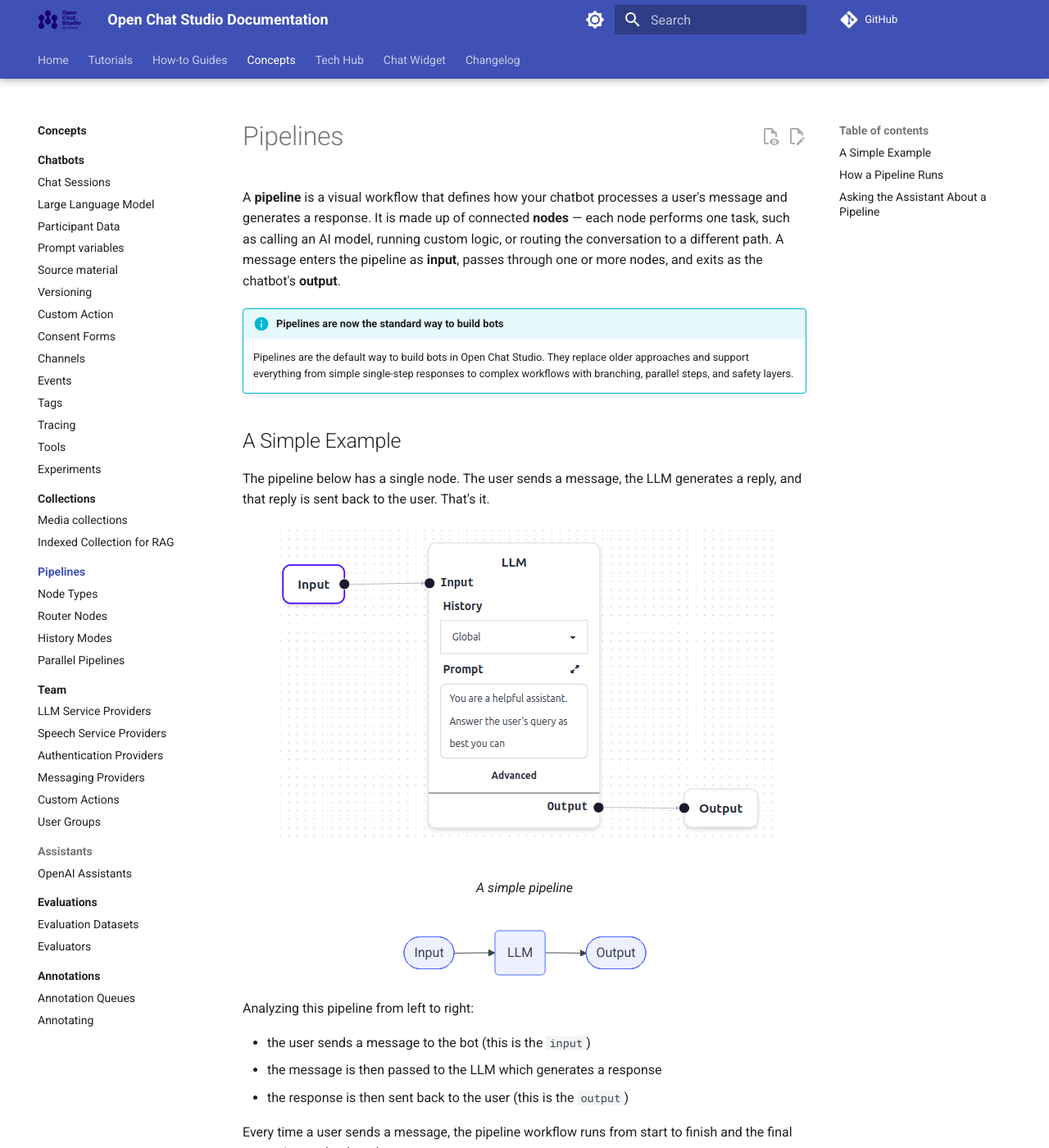
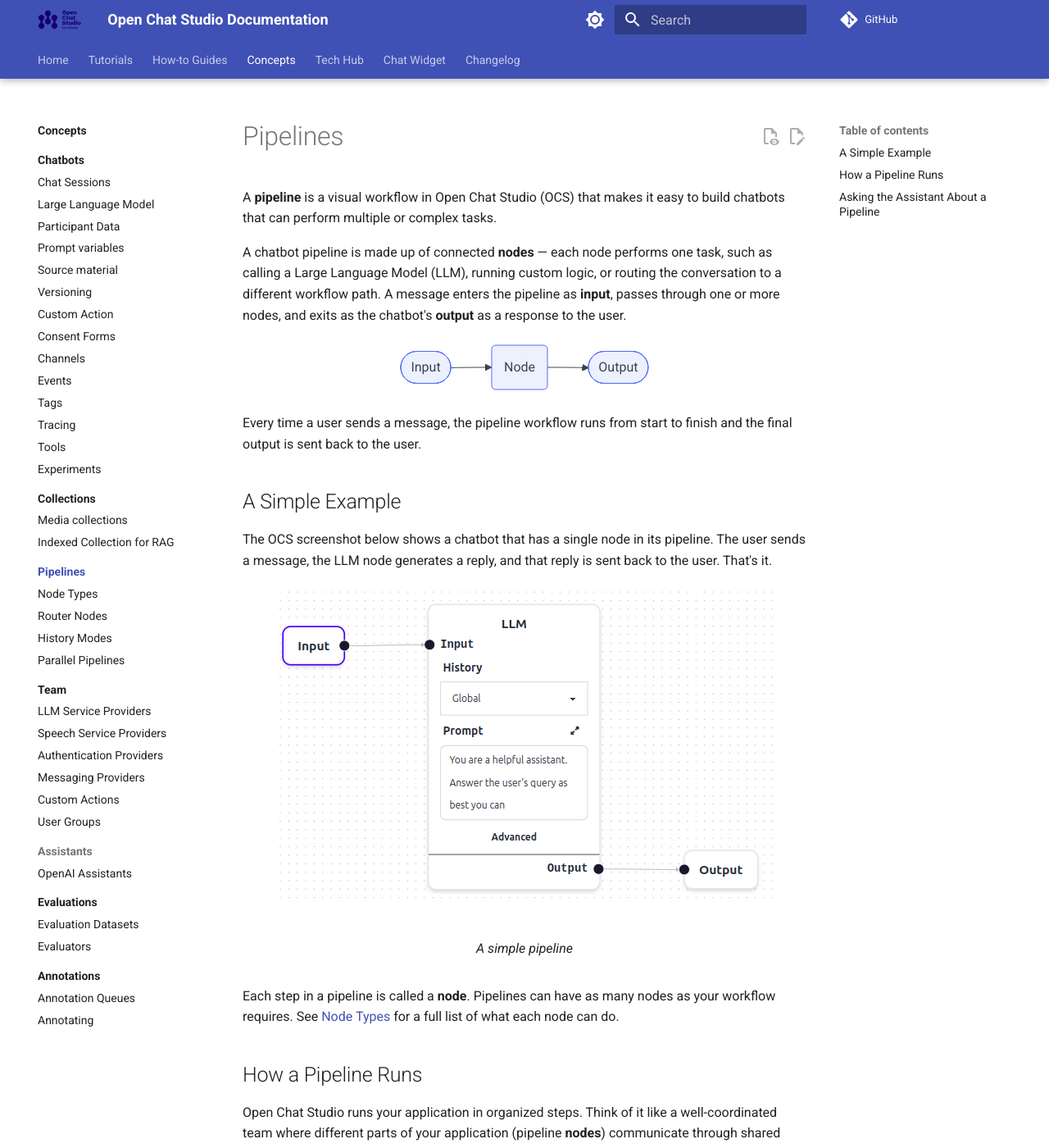
Before and after one commit to dimagi/open-chat-studio-docs, an MkDocs documentation site: the page built from docs/concepts/pipelines/index.md, in a window 1280 px wide and 1400 px high. Shown: the whole window at 82% size. Built offline with MkDocs 1.6.1 and Material for MkDocs 9.7.7, drawn with Linux system fonts in a browser that asks for light colours; a script that is not in the unit is left out; comment, search, counter and statistics services are not loaded; some of the changed text lies outside the part shown.

Commit message:
Improved text to align with diagrams

````diff
--- a/docs/concepts/pipelines/index.md
+++ b/docs/concepts/pipelines/index.md
@@ -1,33 +1,24 @@
 # Pipelines
 
-A **pipeline** is a visual workflow that defines how your chatbot processes a user's message and generates a response. It is made up of connected **nodes** — each node performs one task, such as calling an AI model, running custom logic, or routing the conversation to a different path. A message enters the pipeline as **input**, passes through one or more nodes, and exits as the chatbot's **output**.
+A **pipeline** is a visual workflow in Open Chat Studio (OCS) that makes it easy to build chatbots that can perform multiple or complex tasks.
 
-!!! info "Pipelines are now the standard way to build bots"
+A chatbot pipeline is made up of connected **nodes** — each node performs one task, such as calling a Large Language Model (LLM), running custom logic, or routing the conversation to a different workflow path. A message enters the pipeline as **input**, passes through one or more nodes, and exits as the chatbot's **output** as a response to the user.
 
-    Pipelines are the default way to build bots in Open Chat Studio. They replace older approaches and support everything from simple single-step responses to complex workflows with branching, parallel steps, and safety layers.
+``` mermaid
+graph LR
+  A@{ shape: stadium, label: "Input" } --> B(Node);
+  B --> C@{ shape: stadium, label: "Output" };
+```
+Every time a user sends a message, the pipeline workflow runs from start to finish and the final output is sent back to the user.
 
 ## A Simple Example
 
-The pipeline below has a single node. The user sends a message, the LLM generates a reply, and that reply is sent back to the user. That's it.
+The OCS screenshot below shows a chatbot that has a single node in its pipeline. The user sends a message, the LLM node generates a reply, and that reply is sent back to the user. That's it.
 
 <figure markdown="span">
   ![A Simple Pipeline](../../assets/images/pipeline-basic.png)
   <figcaption>A simple pipeline</figcaption>
 </figure>
-
-``` mermaid
-graph LR
-  A@{ shape: stadium, label: "Input" } --> B(LLM);
-  B --> C@{ shape: stadium, label: "Output" };
-```
-
-Analyzing this pipeline from left to right:
-
-* the user sends a message to the bot (this is the `input`)
-* the message is then passed to the LLM which generates a response
-* the response is then sent back to the user (this is the `output`)
-
-Every time a user sends a message, the pipeline workflow runs from start to finish and the final output is sent back to the user.
 
 Each step in a pipeline is called a **node**. Pipelines can have as many nodes as your workflow requires. See [Node Types](nodes.md) for a full list of what each node can do.
 
@@ -35,7 +26,7 @@
 
 Open Chat Studio  runs your application in organized steps. Think of it like a well-coordinated team where different parts of your application (pipeline **nodes**) communicate through shared **channels** (pipeline edges / connections).
 
-When a user sends a message, Open Chat Studio processes the pipeline in repeating cycles:
+When a user sends a message, Open Chat Studio processes the chatbot pipeline in repeating cycles:
 
 **Plan** → **Execute** → **Update** → Repeat
 
````
